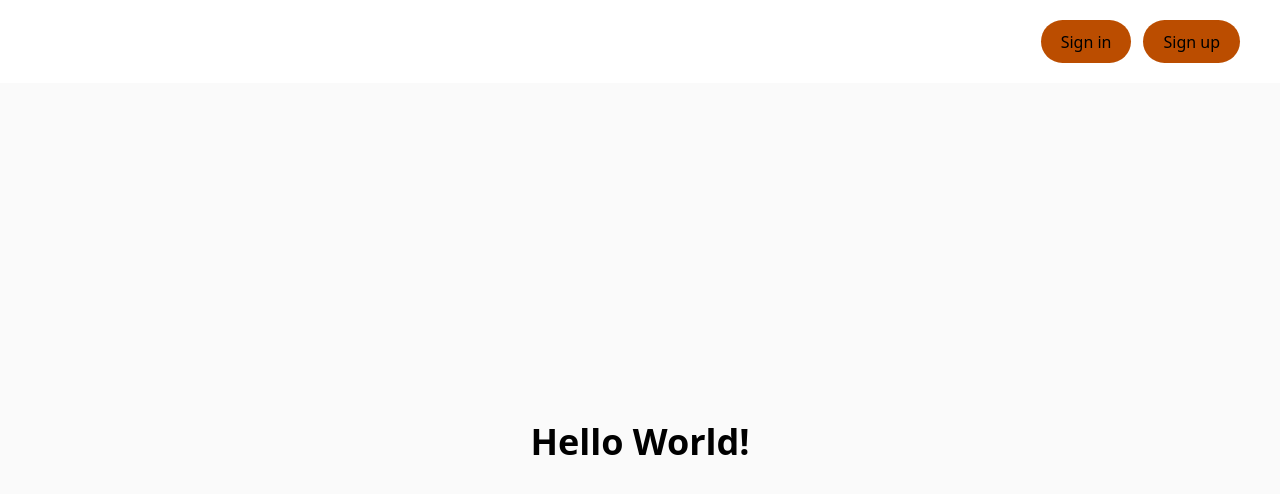
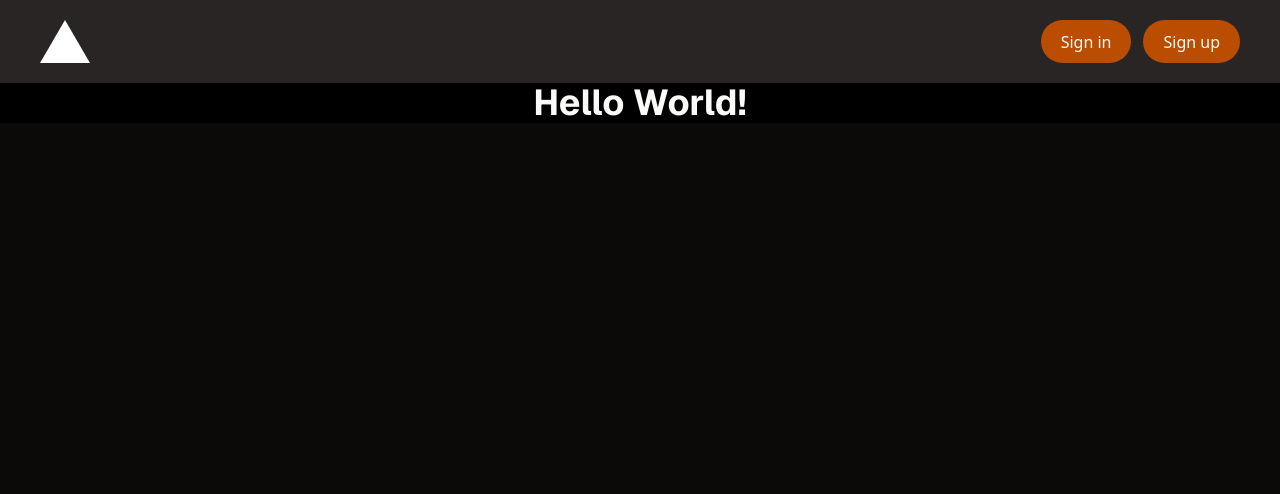
Before and after one commit to justjqshing/videoService, a Next.js app: page / in a window 1280 px wide. Shown: the top 494 px of the page. Built offline with nearby package versions, Linux system fonts and the light colour scheme; no server answers.

Commit message:
scroll seperate grid, moved refesh Button, cleaned code

```diff
--- a/app/(consumer)/link/[link_id]/page.tsx
+++ b/app/(consumer)/link/[link_id]/page.tsx
@@ -194,7 +194,7 @@
     return (
         <div className="flex flex-col items-center gap-6 w-screen flex-1 justify-center">
 
-            {!previewUrl && fetchFinished ? ( <h1 className={'text-2xl'}>{linkMessage ? linkMessage : 'Please take a short Screen Recording to be sent to your support agent.'}</h1>) :  <Skeleton className="h-15 w-[250px]" />}
+            {!previewUrl ? fetchFinished ? ( <h1 className={'text-2xl'}>{linkMessage ? linkMessage : 'Please take a short Screen Recording to be sent to your support agent.'}</h1>) : (<Skeleton className="h-8 w-96" />) : null}
             <div className={'flex flex-row gap-5'}>
 
             <Button
--- a/app/(root)/globals.css
+++ b/app/(root)/globals.css
@@ -1,133 +1,139 @@
 @import "tailwindcss";
-/*@import "tw-animate-css";*/
+@import "tw-animate-css";
+/*---break---*/
+@custom-variant dark (&:is(.dark *));
+@utility no-scrollbar {
+    ::-webkit-scrollbar { display: none; }
+    -ms-overflow-style: none;
+    scrollbar-width: none;
 
-/*@custom-variant dark (&:is(.dark *));*/
+}
 
-/*@theme inline {*/
-/*    --color-background: var(--background);*/
-/*    --color-foreground: var(--foreground);*/
-/*    --font-sans: var(--font-geist-sans);*/
-/*    --font-mono: var(--font-geist-mono);*/
-/*    --color-sidebar-ring: var(--sidebar-ring);*/
-/*    --color-sidebar-border: var(--sidebar-border);*/
-/*    --color-sidebar-accent-foreground: var(--sidebar-accent-foreground);*/
-/*    --color-sidebar-accent: var(--sidebar-accent);*/
-/*    --color-sidebar-primary-foreground: var(--sidebar-primary-foreground);*/
-/*    --color-sidebar-primary: var(--sidebar-primary);*/
-/*    --color-sidebar-foreground: var(--sidebar-foreground);*/
-/*    --color-sidebar: var(--sidebar);*/
-/*    --color-chart-5: var(--chart-5);*/
-/*    --color-chart-4: var(--chart-4);*/
-/*    --color-chart-3: var(--chart-3);*/
-/*    --color-chart-2: var(--chart-2);*/
-/*    --color-chart-1: var(--chart-1);*/
-/*    --color-ring: var(--ring);*/
-/*    --color-input: var(--input);*/
-/*    --color-border: var(--border);*/
-/*    --color-destructive: var(--destructive);*/
-/*    --color-accent-foreground: var(--accent-foreground);*/
-/*    --color-accent: var(--accent);*/
-/*    --color-muted-foreground: var(--muted-foreground);*/
-/*    --color-muted: var(--muted);*/
-/*    --color-secondary-foreground: var(--secondary-foreground);*/
-/*    --color-secondary: var(--secondary);*/
-/*    --color-primary-foreground: var(--primary-foreground);*/
-/*    --color-primary: var(--primary);*/
-/*    --color-popover-foreground: var(--popover-foreground);*/
-/*    --color-popover: var(--popover);*/
-/*    --color-card-foreground: var(--card-foreground);*/
-/*    --color-card: var(--card);*/
-/*    --radius-sm: calc(var(--radius) - 4px);*/
-/*    --radius-md: calc(var(--radius) - 2px);*/
-/*    --radius-lg: var(--radius);*/
-/*    --radius-xl: calc(var(--radius) + 4px);*/
-/*}*/
+@theme inline {
+    --color-background: var(--background);
+    --color-foreground: var(--foreground);
+    --font-sans: var(--font-geist-sans);
+    --font-mono: var(--font-geist-mono);
+    --color-sidebar-ring: var(--sidebar-ring);
+    --color-sidebar-border: var(--sidebar-border);
+    --color-sidebar-accent-foreground: var(--sidebar-accent-foreground);
+    --color-sidebar-accent: var(--sidebar-accent);
+    --color-sidebar-primary-foreground: var(--sidebar-primary-foreground);
+    --color-sidebar-primary: var(--sidebar-primary);
+    --color-sidebar-foreground: var(--sidebar-foreground);
+    --color-sidebar: var(--sidebar);
+    --color-chart-5: var(--chart-5);
+    --color-chart-4: var(--chart-4);
+    --color-chart-3: var(--chart-3);
+    --color-chart-2: var(--chart-2);
+    --color-chart-1: var(--chart-1);
+    --color-ring: var(--ring);
+    --color-input: var(--input);
+    --color-border: var(--border);
+    --color-destructive: var(--destructive);
+    --color-accent-foreground: var(--accent-foreground);
+    --color-accent: var(--accent);
+    --color-muted-foreground: var(--muted-foreground);
+    --color-muted: var(--muted);
+    --color-secondary-foreground: var(--secondary-foreground);
+    --color-secondary: var(--secondary);
+    --color-primary-foreground: var(--primary-foreground);
+    --color-primary: var(--primary);
+    --color-popover-foreground: var(--popover-foreground);
+    --color-popover: var(--popover);
+    --color-card-foreground: var(--card-foreground);
+    --color-card: var(--card);
+    --radius-sm: calc(var(--radius) - 4px);
+    --radius-md: calc(var(--radius) - 2px);
+    --radius-lg: var(--radius);
+    --radius-xl: calc(var(--radius) + 4px);
+}
 
-/*:root {*/
-/*    --radius: 0.625rem;*/
-/*    --background: oklch(1 0 0);*/
-/*    --foreground: oklch(0.147 0.004 49.25);*/
-/*    --card: oklch(1 0 0);*/
-/*    --card-foreground: oklch(0.147 0.004 49.25);*/
-/*    --popover: oklch(1 0 0);*/
-/*    --popover-foreground: oklch(0.147 0.004 49.25);*/
-/*    --primary: oklch(0.216 0.006 56.043);*/
-/*    --primary-foreground: oklch(0.985 0.001 106.423);*/
-/*    --secondary: oklch(0.97 0.001 106.424);*/
-/*    --secondary-foreground: oklch(0.216 0.006 56.043);*/
-/*    --muted: oklch(0.97 0.001 106.424);*/
-/*    --muted-foreground: oklch(0.553 0.013 58.071);*/
-/*    --accent: oklch(0.97 0.001 106.424);*/
-/*    --accent-foreground: oklch(0.216 0.006 56.043);*/
-/*    --destructive: oklch(0.577 0.245 27.325);*/
-/*    --border: oklch(0.923 0.003 48.717);*/
-/*    --input: oklch(0.923 0.003 48.717);*/
-/*    --ring: oklch(0.709 0.01 56.259);*/
-/*    --chart-1: oklch(0.646 0.222 41.116);*/
-/*    --chart-2: oklch(0.6 0.118 184.704);*/
-/*    --chart-3: oklch(0.398 0.07 227.392);*/
-/*    --chart-4: oklch(0.828 0.189 84.429);*/
-/*    --chart-5: oklch(0.769 0.188 70.08);*/
-/*    --sidebar: oklch(0.985 0.001 106.423);*/
-/*    --sidebar-foreground: oklch(0.147 0.004 49.25);*/
-/*    --sidebar-primary: oklch(0.216 0.006 56.043);*/
-/*    --sidebar-primary-foreground: oklch(0.985 0.001 106.423);*/
-/*    --sidebar-accent: oklch(0.97 0.001 106.424);*/
-/*    --sidebar-accent-foreground: oklch(0.216 0.006 56.043);*/
-/*    --sidebar-border: oklch(0.923 0.003 48.717);*/
-/*    --sidebar-ring: oklch(0.709 0.01 56.259);*/
-/*}*/
+:root {
+    --radius: 0.625rem;
+    --background: oklch(1 0 0);
+    --foreground: oklch(0.147 0.004 49.25);
+    --card: oklch(1 0 0);
+    --card-foreground: oklch(0.147 0.004 49.25);
+    --popover: oklch(1 0 0);
+    --popover-foreground: oklch(0.147 0.004 49.25);
+    --primary: oklch(0.216 0.006 56.043);
+    --primary-foreground: oklch(0.985 0.001 106.423);
+    --secondary: oklch(0.97 0.001 106.424);
+    --secondary-foreground: oklch(0.216 0.006 56.043);
+    --muted: oklch(0.97 0.001 106.424);
+    --muted-foreground: oklch(0.553 0.013 58.071);
+    --accent: oklch(0.97 0.001 106.424);
+    --accent-foreground: oklch(0.216 0.006 56.043);
+    --destructive: oklch(0.577 0.245 27.325);
+    --border: oklch(0.923 0.003 48.717);
+    --input: oklch(0.923 0.003 48.717);
+    --ring: oklch(0.709 0.01 56.259);
+    --chart-1: oklch(0.646 0.222 41.116);
+    --chart-2: oklch(0.6 0.118 184.704);
+    --chart-3: oklch(0.398 0.07 227.392);
+    --chart-4: oklch(0.828 0.189 84.429);
+    --chart-5: oklch(0.769 0.188 70.08);
+    --sidebar: oklch(0.985 0.001 106.423);
+    --sidebar-foreground: oklch(0.147 0.004 49.25);
+    --sidebar-primary: oklch(0.216 0.006 56.043);
+    --sidebar-primary-foreground: oklch(0.985 0.001 106.423);
+    --sidebar-accent: oklch(0.97 0.001 106.424);
+    --sidebar-accent-foreground: oklch(0.216 0.006 56.043);
+    --sidebar-border: oklch(0.923 0.003 48.717);
+    --sidebar-ring: oklch(0.709 0.01 56.259);
+}
 
-/*.dark {*/
-/*    --background: oklch(0.147 0.004 49.25);*/
-/*    --foreground: oklch(0.985 0.001 106.423);*/
-/*    --card: oklch(0.216 0.006 56.043);*/
-/*    --card-foreground: oklch(0.985 0.001 106.423);*/
-/*    --popover: oklch(0.216 0.006 56.043);*/
-/*    --popover-foreground: oklch(0.985 0.001 106.423);*/
-/*    --primary: oklch(0.923 0.003 48.717);*/
-/*    --primary-foreground: oklch(0.216 0.006 56.043);*/
-/*    --secondary: oklch(0.268 0.007 34.298);*/
-/*    --secondary-foreground: oklch(0.985 0.001 106.423);*/
-/*    --muted: oklch(0.268 0.007 34.298);*/
-/*    --muted-foreground: oklch(0.709 0.01 56.259);*/
-/*    --accent: oklch(0.268 0.007 34.298);*/
-/*    --accent-foreground: oklch(0.985 0.001 106.423);*/
-/*    --destructive: oklch(0.704 0.191 22.216);*/
-/*    --border: oklch(1 0 0 / 10%);*/
-/*    --input: oklch(1 0 0 / 15%);*/
-/*    --ring: oklch(0.553 0.013 58.071);*/
-/*    --chart-1: oklch(0.488 0.243 264.376);*/
-/*    --chart-2: oklch(0.696 0.17 162.48);*/
-/*    --chart-3: oklch(0.769 0.188 70.08);*/
-/*    --chart-4: oklch(0.627 0.265 303.9);*/
-/*    --chart-5: oklch(0.645 0.246 16.439);*/
-/*    --sidebar: oklch(0.216 0.006 56.043);*/
-/*    --sidebar-foreground: oklch(0.985 0.001 106.423);*/
-/*    --sidebar-primary: oklch(0.488 0.243 264.376);*/
-/*    --sidebar-primary-foreground: oklch(0.985 0.001 106.423);*/
-/*    --sidebar-accent: oklch(0.268 0.007 34.298);*/
-/*    --sidebar-accent-foreground: oklch(0.985 0.001 106.423);*/
-/*    --sidebar-border: oklch(1 0 0 / 10%);*/
-/*    --sidebar-ring: oklch(0.553 0.013 58.071);*/
-/*}*/
+.dark {
+    --background: oklch(0.147 0.004 49.25);
+    --foreground: oklch(0.985 0.001 106.423);
+    --card: oklch(0.216 0.006 56.043);
+    --card-foreground: oklch(0.985 0.001 106.423);
+    --popover: oklch(0.216 0.006 56.043);
+    --popover-foreground: oklch(0.985 0.001 106.423);
+    --primary: oklch(0.923 0.003 48.717);
+    --primary-foreground: oklch(0.216 0.006 56.043);
+    --secondary: oklch(0.268 0.007 34.298);
+    --secondary-foreground: oklch(0.985 0.001 106.423);
+    --muted: oklch(0.268 0.007 34.298);
+    --muted-foreground: oklch(0.709 0.01 56.259);
+    --accent: oklch(0.268 0.007 34.298);
+    --accent-foreground: oklch(0.985 0.001 106.423);
+    --destructive: oklch(0.704 0.191 22.216);
+    --border: oklch(1 0 0 / 10%);
+    --input: oklch(1 0 0 / 15%);
+    --ring: oklch(0.553 0.013 58.071);
+    --chart-1: oklch(0.488 0.243 264.376);
+    --chart-2: oklch(0.696 0.17 162.48);
+    --chart-3: oklch(0.769 0.188 70.08);
+    --chart-4: oklch(0.627 0.265 303.9);
+    --chart-5: oklch(0.645 0.246 16.439);
+    --sidebar: oklch(0.216 0.006 56.043);
+    --sidebar-foreground: oklch(0.985 0.001 106.423);
+    --sidebar-primary: oklch(0.488 0.243 264.376);
+    --sidebar-primary-foreground: oklch(0.985 0.001 106.423);
+    --sidebar-accent: oklch(0.268 0.007 34.298);
+    --sidebar-accent-foreground: oklch(0.985 0.001 106.423);
+    --sidebar-border: oklch(1 0 0 / 10%);
+    --sidebar-ring: oklch(0.553 0.013 58.071);
+}
 
-/*@layer base {*/
-/*  * {*/
-/*    @apply border-border outline-ring/50;*/
-/*    }*/
-/*  body {*/
-/*    @apply bg-background text-foreground;*/
-/*    }*/
-/*}*/
+@layer base {
+  * {
+    @apply border-border outline-ring/50;
+    }
+  body {
+    @apply bg-background text-foreground;
+    }
+}
 
-/*@theme {*/
-/*    --animate-shake: shake 0.5s cubic-bezier(0.36, 0.07, 0.19, 0.97) both;*/
+@theme {
+    --animate-shake: shake 0.5s cubic-bezier(0.36, 0.07, 0.19, 0.97) both;
 
-/*    @keyframes shake {*/
-/*        0%, 100% { transform: translateX(0); }*/
-/*        10%, 30%, 50%, 70%, 90% { transform: translateX(-5px); }*/
-/*        20%, 40%, 60%, 80% { transform: translateX(5px); }*/
-/*    }*/
+    @keyframes shake {
+        0%, 100% { transform: translateX(0); }
+        10%, 30%, 50%, 70%, 90% { transform: translateX(-5px); }
+        20%, 40%, 60%, 80% { transform: translateX(5px); }
+    }
 
-/*}*/
+}
--- a/app/(root)/layout.tsx
+++ b/app/(root)/layout.tsx
@@ -27,11 +27,10 @@
         <ClerkProvider publishableKey={process.env.NEXT_PUBLIC_CLERK_PUBLISHABLE_KEY}>
             <html lang="en" className="dark">
             <body
-                className={`${geistSans.variable} ${geistMono.variable} antialiased overflow-x-hidden min-h-screen flex flex-col`}
+                className={`${geistSans.variable} ${geistMono.variable} antialiased overflow-x-hidden flex flex-col`}
             >
-            <Nav />
-
-            <main className="flex flex-1">
+            <main className="flex flex-1 grow flex-col overflow-hidden max-h-screen">
+                <Nav />
                 {children}
             </main>
 
--- a/app/(root)/page.tsx
+++ b/app/(root)/page.tsx
@@ -5,7 +5,7 @@
 
 export default function Home() {
   return (
-    <div className="flex flex-1 w-screen items-center justify-center bg-zinc-50 font-sans dark:bg-black">
+    <div className="flex flex-1 w-screen items-center justify-center bg-zinc-50 font-sans dark:bg-black h-full">
         <h1 className="text-4xl font-bold">Hello World!</h1>
 
     </div>
--- a/components/GenerateLinkButton.tsx
+++ b/components/GenerateLinkButton.tsx
@@ -109,7 +109,7 @@
                     {loading ? "Generating..." : "Generate Link"}
                 </Button>
             </div>
-            <Button onClick={() => router.refresh()}>Refresh</Button>
+
             {error && <p className="text-red-600 text-sm">{error}</p>}
             {result && (
                 <div className="text-sm">
--- a/components/UrlCard.tsx
+++ b/components/UrlCard.tsx
@@ -6,7 +6,7 @@
 import { useRouter } from "next/navigation";
 import {Spinner} from "@/components/ui/spinner";
 import {toast} from "sonner";
-import { Toaster } from "sonner";
+
 interface UrlCardProps {
     _id: string;
     user: string;
@@ -52,7 +52,7 @@
 
 
     return (
-        <div className="max-w-sm rounded-xl shadow-md overflow-hidden border border-gray-200 bg-black hover:shadow-lg transition-shadow duration-300">
+        <div className="w-full rounded-xl shadow-md overflow-hidden border border-gray-200 bg-black hover:shadow-lg transition-shadow duration-300">
             <div className="relative w-full h-60">
                 <a href={videoUrl} target="_blank" rel="noopener noreferrer">
                     <Image
@@ -78,7 +78,7 @@
                     </p>
                 )}
                 <div className="flex  gap-5">
-                <Button variant="default" className="mt-2 hover:cursor-pointer" onClick={() => {navigator.clipboard.writeText(`${window.location.origin}/link/` + _id), toast.info("Copied to clipboard!") }}>
+                <Button variant="default" className="mt-2 hover:cursor-pointer" onClick={() => { navigator.clipboard.writeText(`${window.location.origin}/link/` + _id); toast.info("Copied to clipboard!"); }}>
                     Copy Url
                 </Button>
                 <Button variant="destructive" className="mt-2 hover:cursor-pointer" onClick={deleteUrl}>
--- a/components/UrlGrid.tsx
+++ b/components/UrlGrid.tsx
@@ -1,5 +1,4 @@
 import UrlCard from "@/components/UrlCard";
-import Image from "next/image";
 import React from "react";
 
 interface Link {
@@ -20,10 +19,10 @@
 const UrlGrid = ({ plainLinks }: UrlGridProps) => {
 
     return (
-        <div className="grid md:grid-rows-3 grid-cols-3 gap-6 w-full max-w-7xl">
+        <div className="grid grid-cols-1 sm:grid-cols-2 lg:grid-cols-3 auto-rows-auto gap-6 w-full">
 
             {plainLinks.map((link) => (
-                <div key={link._id} className="h-auto">
+                <div key={link._id}>
                     <UrlCard {...link} />
                 </div>
             ))}
```
Also changed, not shown: app/(root)/[_id]/dashboard/page.tsx (+11 -5 lines), components/refreshButton.tsx (added, +11 -0 lines), package.json (+9 -13 lines), components.json, components/ui/button.tsx (indentation only), 1 other file (tests, documents, lock files or other folders).
